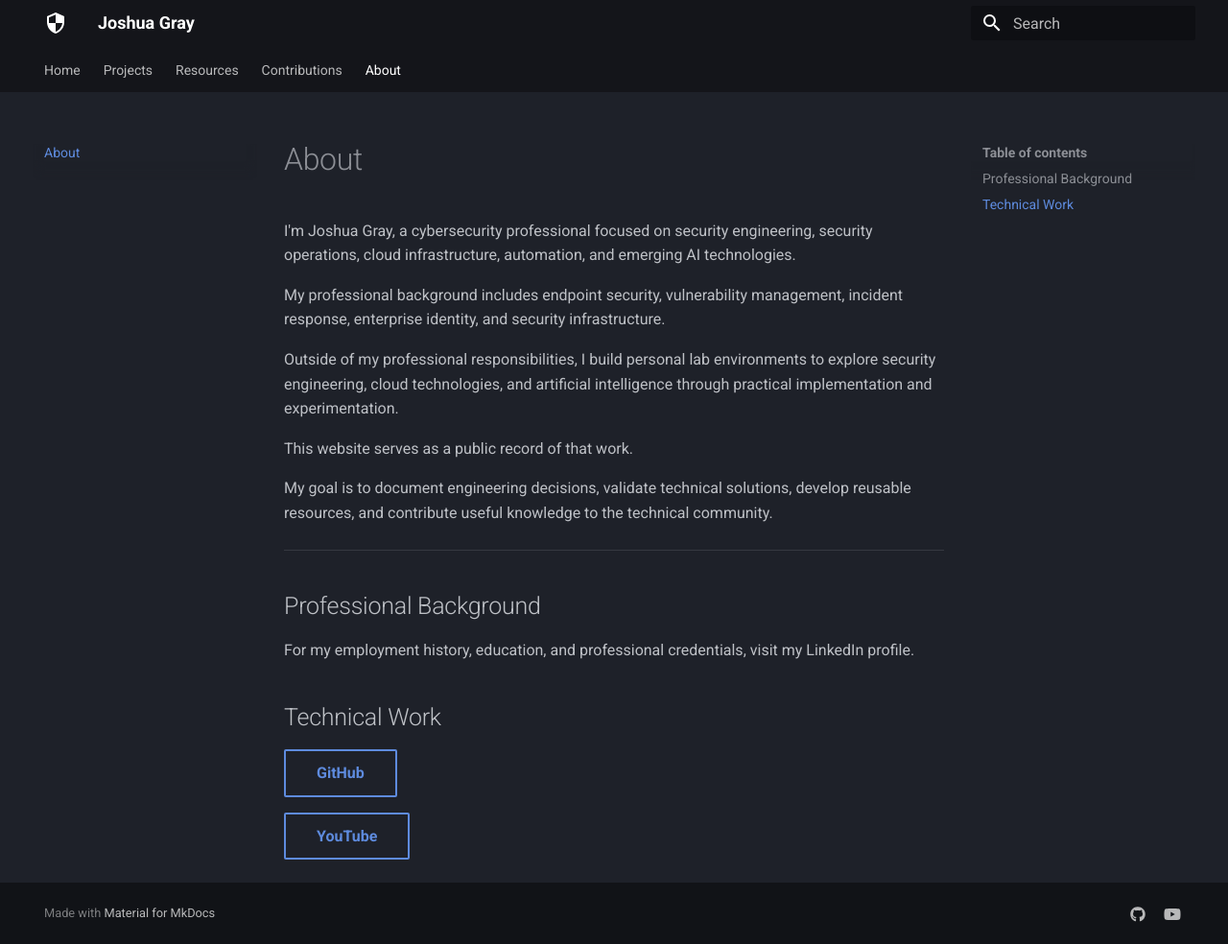
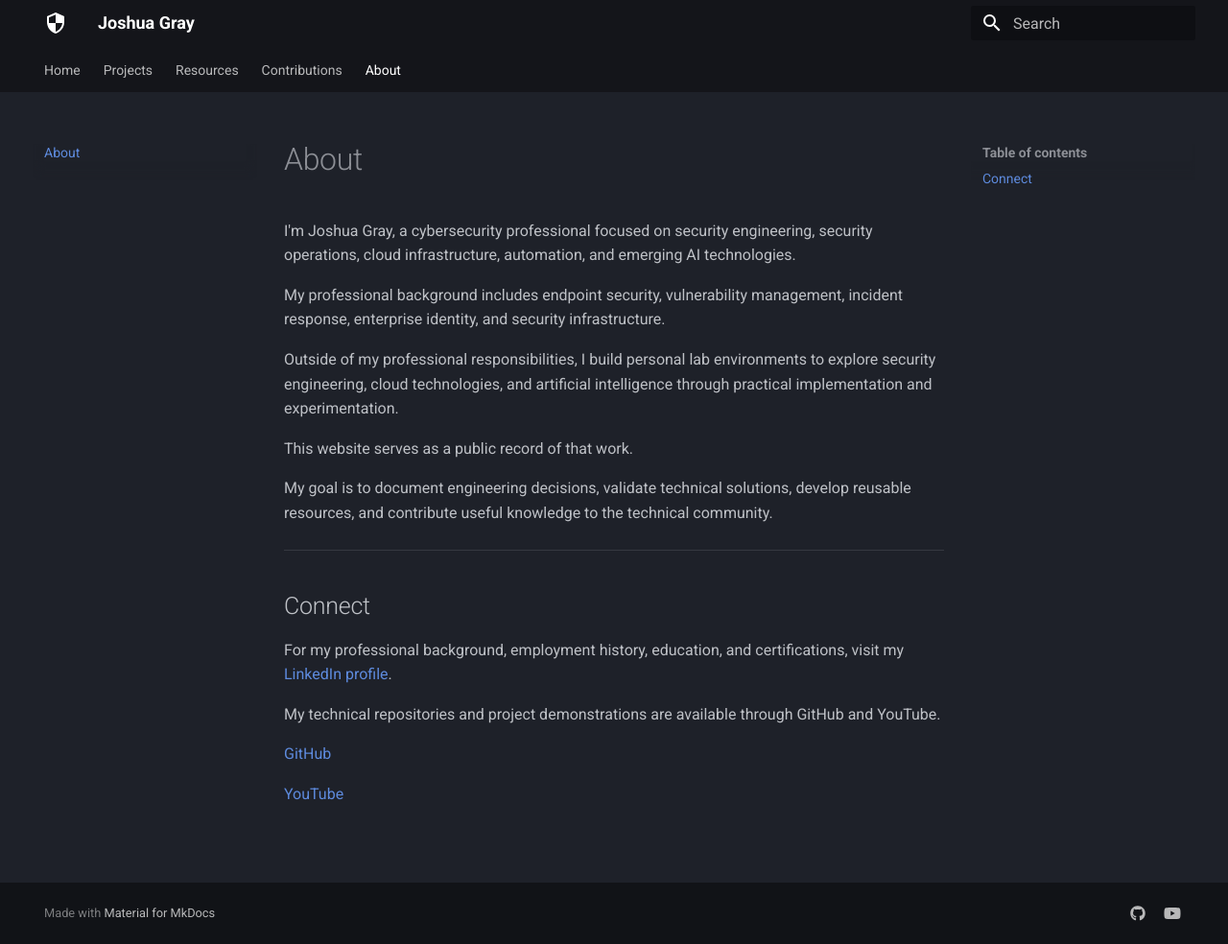
Before and after one commit to joshua-gray-sec/joshua-gray-sec.github.io, an MkDocs documentation site: the page built from docs/about.md, in a window 1280 px wide and 984 px high. Shown: the whole window at 96% size. Built offline with MkDocs 1.6.1 and Material for MkDocs 9.7.7, drawn with Linux system fonts in a browser that asks for light colours.

Commit message:
Simplify portfolio layout and move Connect to About

```diff
--- a/docs/about.md
+++ b/docs/about.md
@@ -1,33 +1,23 @@
 # About
 
-I'm Joshua Gray, a cybersecurity professional focused on
-security engineering, security operations, cloud
-infrastructure, automation, and emerging AI technologies.
+I'm Joshua Gray, a cybersecurity professional focused on security engineering, security operations, cloud infrastructure, automation, and emerging AI technologies.
 
-My professional background includes endpoint security,
-vulnerability management, incident response, enterprise
-identity, and security infrastructure.
+My professional background includes endpoint security, vulnerability management, incident response, enterprise identity, and security infrastructure.
 
-Outside of my professional responsibilities, I build
-personal lab environments to explore security engineering,
-cloud technologies, and artificial intelligence through
-practical implementation and experimentation.
+Outside of my professional responsibilities, I build personal lab environments to explore security engineering, cloud technologies, and artificial intelligence through practical implementation and experimentation.
 
 This website serves as a public record of that work.
 
-My goal is to document engineering decisions, validate
-technical solutions, develop reusable resources, and
-contribute useful knowledge to the technical community.
+My goal is to document engineering decisions, validate technical solutions, develop reusable resources, and contribute useful knowledge to the technical community.
 
 ---
 
-## Professional Background
+## Connect
 
-For my employment history, education, and professional
-credentials, visit my LinkedIn profile.
+For my professional background, employment history, education, and certifications, visit my [LinkedIn profile](https://www.linkedin.com/in/joshua-gray9).
 
-## Technical Work
+My technical repositories and project demonstrations are available through GitHub and YouTube.
 
-[GitHub](https://github.com/joshua-gray-sec){ .md-button }
+[GitHub](https://github.com/joshua-gray-sec)
 
-[YouTube](https://www.youtube.com/@joshua_gray_io){ .md-button }
+[YouTube](https://www.youtube.com/@joshua_gray_io)
```
Also changed, not shown: docs/index.md (+21 -63 lines), docs/resources/index.md (+7 -20 lines).
